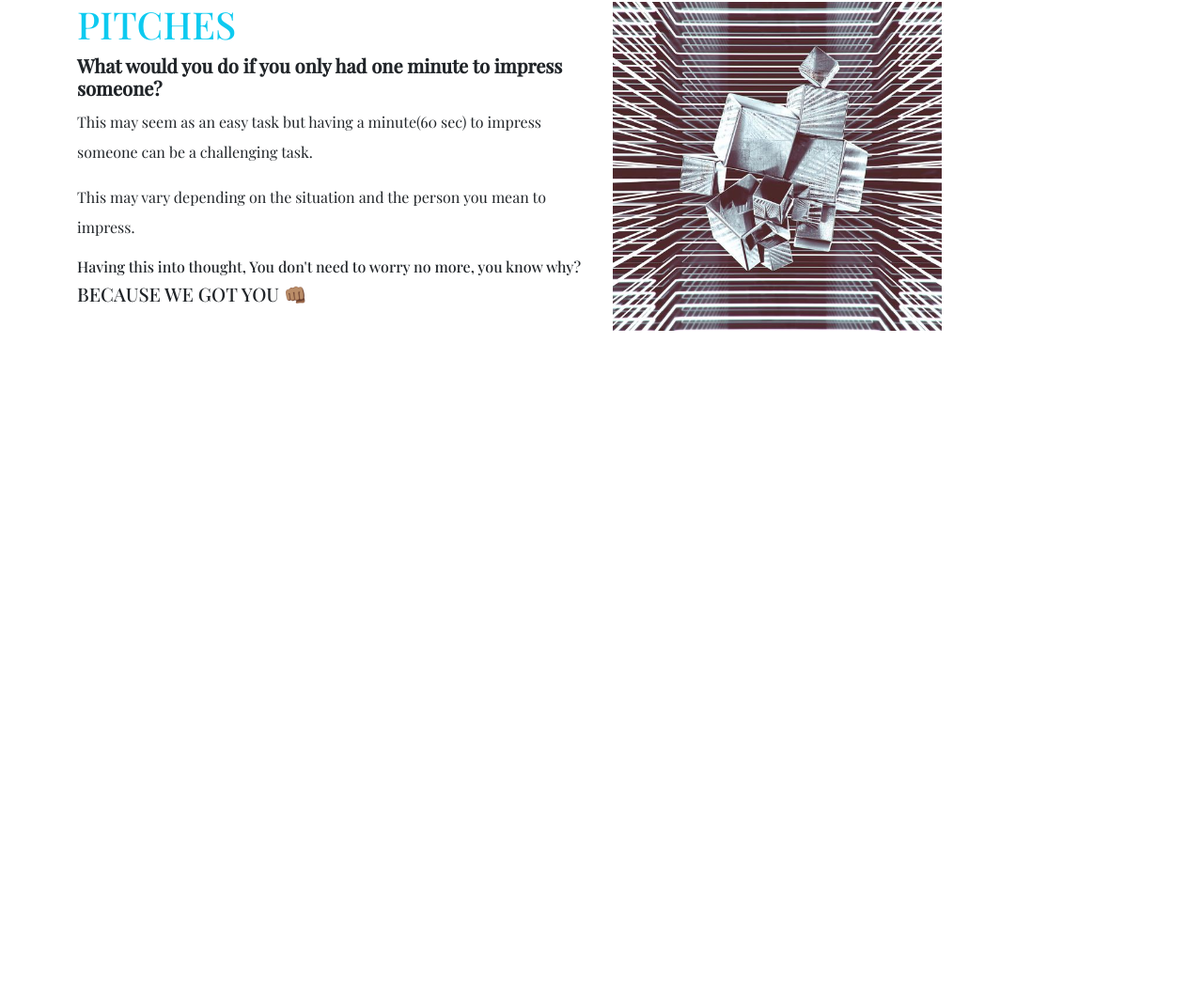
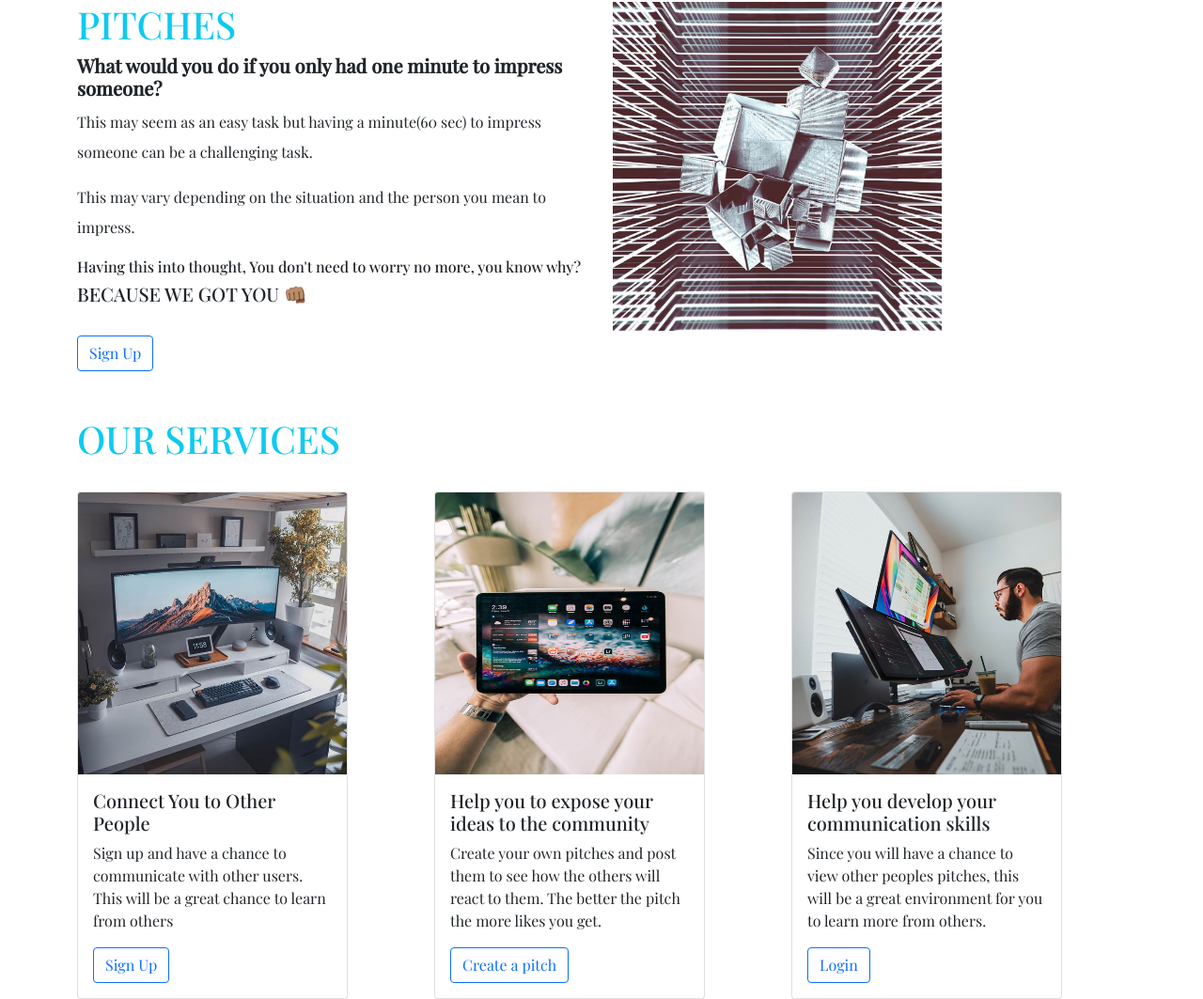
Before and after one commit to Paul-Ngigi/Pitches, a Flask app: page / in a window 1280 px wide. Shown: the part 108-1171 px from the top of the page at 94% size. Before the commit the page ends 460 px from the top, so only its background shows below. Run offline with Flask 2, Linux system fonts and the light colour scheme; some libraries are stand-ins or nearby versions.

Commit message:
add the main page

```diff
--- a/app/templates/index.html
+++ b/app/templates/index.html
@@ -7,15 +7,63 @@
         <div class="col-md-6 lh-lg">
             <h1 class="text-info">PITCHES</h1>
             <h5 class="fw-bolder">What would you do if you only had one minute to impress someone?</h5>
-            <p>This may seem as an easy task but having a minute(60 sec) to impress someone can be a challenging task.</p>
+            <p>This may seem as an easy task but having a minute(60 sec) to impress someone can be a challenging task.
+            </p>
             <p>This may vary depending on the situation and the person you mean to impress.</p>
             <h6>Having this into thought, You don't need to worry no more, you know why?</h6>
             <h5>BECAUSE WE GOT YOU <span>&#128074;&#127997;</span></h5>
+            <a href="#" class="btn btn-outline-primary mt-4">Sign Up</a>
         </div>
         <div class="col-md-6">
             <img src="../static/images/wall.jpg" alt="" height="350px" width="350px">
         </div>
     </div>
+
+    <!-- Services -->
+    <div class="row mt-5">
+        <div class="col-md-12">
+            <h1 class="text-info">OUR SERVICES</h1>
+        </div>
+        <div class="col-md-4 mt-4">
+            <div class="card h-100" style="width: 18rem;">
+                <img src="../static/images/image2.jpg" class="card-img-top" alt="..." height="300px">
+                <div class="card-body">
+                    <h5 class="card-title">Connect You to Other People</h5>
+                    <p class="card-text">Sign up and have a chance to communicate with other users. This will be
+                        a great chance to learn from others
+                    </p>
+                    <a href="#" class="btn btn-outline-primary">Sign Up</a>
+                </div>
+            </div>
+        </div>
+        <div class="col-md-4 mt-4">
+            <div class="card h-100" style="width: 18rem;">
+                <img src="../static/images/services/service1.jpg" class="card-img-top" alt="..." height="300px">
+                <div class="card-body">
+                    <h5 class="card-title">Help you to expose your ideas to the community</h5>
+                    <p class="card-text">Create your own pitches and post them to see how the others will react to them.
+                        The better the pitch the more likes you get.
+                    </p>
+                    <a href="#" class="btn btn-outline-primary">Create a pitch</a>
+                </div>
+            </div>
+        </div>
+        <div class="col-md-4 mt-4">
+            <div class="card h-100" style="width: 18rem;">
+                <img src="../static/images/image3.jpg" class="card-img-top" alt="..." height="300px">
+                <div class="card-body">
+                    <h5 class="card-title">Help you develop your communication skills</h5>
+                    <p class="card-text">Since you will have a chance to view other peoples pitches, this will be a
+                        great environment for you to learn more from others.
+                    </p>
+                    <a href="#" class="btn btn-outline-primary">Login</a>
+                </div>
+            </div>
+        </div>
+    </div>
+
+
+
 </div>
 
 {% endblock %}
```
Also changed, not shown: app/static/images/image.jpg (added), app/static/images/image2.jpg (added), app/static/images/image3.jpg (added), app/static/images/services/service1.jpg (added), app/static/images/services/service2.jpg (added).
